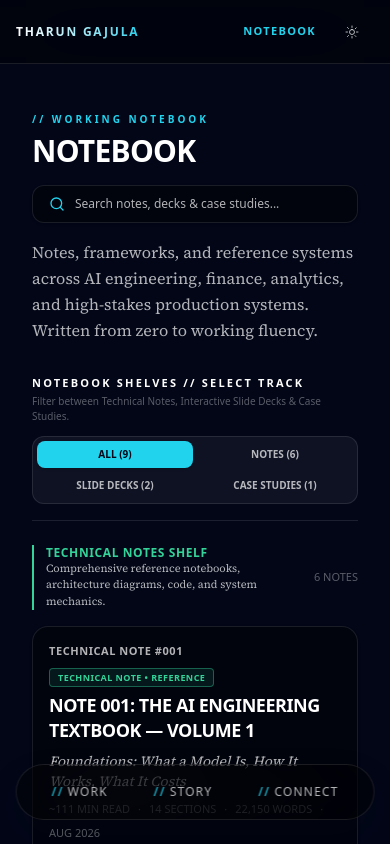
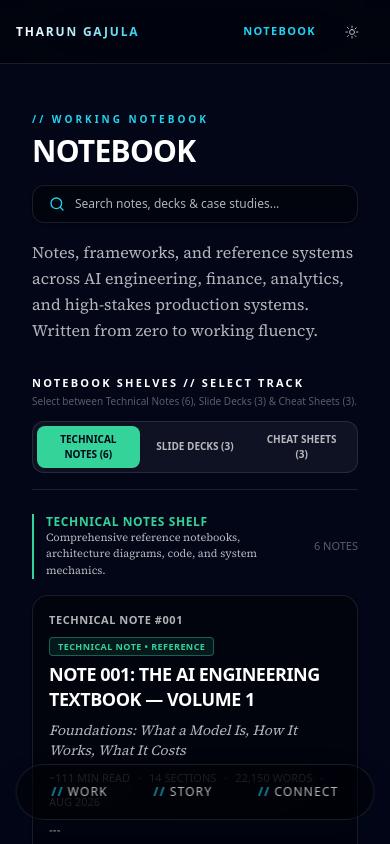
Before and after one commit to tharungajula2/tharungajula, a Next.js app: page /notebook in a window 390 px wide. Shown: the top 844 px of the page. Built offline with nearby package versions, Linux system fonts and the light colour scheme.

Commit message:
refactor: scale down section title size on mobile, set 3 shelves (Notes, Slide Decks, Cheat Sheets), move IIFL Samasta to slides, and overhaul reading bar & section sheet UI

```diff
--- a/app/notebook/notes/[note]/[section]/page.tsx
+++ b/app/notebook/notes/[note]/[section]/page.tsx
@@ -88,7 +88,7 @@ export default async function NoteSectionPage({ params }: NoteSectionPageProps)
             <div className="text-xs font-mono tracking-[0.25em] text-accent uppercase font-semibold mb-2">
               // NOTE SECTION · {noteTitle}
             </div>
-            <h1 className="text-3xl sm:text-4xl font-bold uppercase tracking-tight text-ink mb-4 leading-tight">
+            <h1 className="text-xl sm:text-3xl md:text-4xl font-bold uppercase tracking-tight text-ink mb-4 leading-snug">
               {renderSectionTitle(section.title)}
             </h1>
             <div className="flex items-center gap-4 text-xs font-mono text-ink-faint">
--- a/components/notebook/NotebookShelfToggle.tsx
+++ b/components/notebook/NotebookShelfToggle.tsx
@@ -8,26 +8,57 @@ interface NotebookShelfToggleProps {
   notes: NoteRecord[];
 }
 
+interface CheatSheetItem {
+  id: string;
+  number: string;
+  title: string;
+  subtitle: string;
+  category: string;
+  tags: string[];
+  targetUrl: string;
+  readingTime: string;
+}
+
+const CHEAT_SHEETS: CheatSheetItem[] = [
+  {
+    id: 'cs-001',
+    number: 'CHEAT SHEET #001',
+    title: 'AI ENGINEERING STACK & LATENCY MATRIX',
+    subtitle: 'Silicon to Token throughput, KV Cache sizing formulas & FP8/AWQ precision tradeoffs.',
+    category: 'AI ENGINEERING • CHEAT SHEET',
+    tags: ['AI ENGINEERING', 'KV CACHE', 'INFERENCE', 'QUANTISATION'],
+    targetUrl: '/notebook/notes/AI_Textbook_Volume_2_Serving_and_Cost',
+    readingTime: '5 MIN REFERENCE',
+  },
+  {
+    id: 'cs-002',
+    number: 'CHEAT SHEET #002',
+    title: 'CREDIT RISK PARAMETER & ECL STAGING MATRIX',
+    subtitle: 'PD, LGD, EAD, IFRS 9 Stage 1–3 transition triggers & Basel III IRB capital formulas.',
+    category: 'CREDIT RISK • CHEAT SHEET',
+    tags: ['CREDIT RISK', 'IFRS 9', 'ECL STAGING', 'BASEL III'],
+    targetUrl: '/notebook/notes/1_Retail_Credit_Risk_Master_Deck',
+    readingTime: '6 MIN REFERENCE',
+  },
+  {
+    id: 'cs-003',
+    number: 'CHEAT SHEET #003',
+    title: 'LLM INFERENCE & SERVING ARCHITECTURE MATRIX',
+    subtitle: 'Prefill vs Decode memory bandwidth limits, Chunked Prefill & vLLM engine tuning parameters.',
+    category: 'SYSTEMS • CHEAT SHEET',
+    tags: ['VLLM', 'PREFILL & DECODE', 'SYSTEMS', 'SERVING'],
+    targetUrl: '/notebook/notes/AI_Textbook_Volume_2_Serving_and_Cost',
+    readingTime: '4 MIN REFERENCE',
+  },
+];
+
 export default function NotebookShelfToggle({ notes }: NotebookShelfToggleProps) {
-  const [activeTab, setActiveTab] = useState<'all' | 'notes' | 'slides' | 'cases'>('all');
+  const [activeTab, setActiveTab] = useState<'notes' | 'slides' | 'cheats'>('notes');
 
   const technicalNotes = notes.filter((n) => !n.frontmatter.isSlideDeck && !n.isSlideDeck);
+  const slideDecks = notes.filter((n) => n.frontmatter.isSlideDeck || n.isSlideDeck);
 
-  const allDecks = notes.filter((n) => n.frontmatter.isSlideDeck || n.isSlideDeck);
-
-  const slideDecks = allDecks.filter((n) => {
-    const slug = (n.frontmatter.slug || '').toLowerCase();
-    const title = (n.frontmatter.title || '').toLowerCase();
-    return !slug.includes('case_study') && !title.includes('case study');
-  });
-
-  const caseStudies = allDecks.filter((n) => {
-    const slug = (n.frontmatter.slug || '').toLowerCase();
-    const title = (n.frontmatter.title || '').toLowerCase();
-    return slug.includes('case_study') || title.includes('case study');
-  });
-
-  const renderNoteCard = (note: NoteRecord, cardIdx: number, categoryType: 'note' | 'deck' | 'case') => {
+  const renderNoteCard = (note: NoteRecord, cardIdx: number, categoryType: 'note' | 'deck') => {
     const indexNum = String(note.frontmatter.order || cardIdx + 1).padStart(3, '0');
 
     let indexLabel = `TECHNICAL NOTE #${indexNum}`;
@@ -40,14 +71,8 @@ export default function NotebookShelfToggle({ notes }: NotebookShelfToggleProps)
       categoryBadgeText = `SLIDE DECK • ${note.slideCount || note.frontmatter.slideCount || 99} SLIDES`;
       categoryBadgeStyle = 'border-accent/40 bg-accent/10 text-accent';
       ctaLabel = 'Launch Slide Deck →';
-    } else if (categoryType === 'case') {
-      indexLabel = `CASE STUDY #${indexNum}`;
-      categoryBadgeText = `CASE STUDY • ${note.slideCount || note.frontmatter.slideCount || 99} SLIDES`;
-      categoryBadgeStyle = 'border-cyan-500/40 bg-cyan-500/10 text-cyan-400';
-      ctaLabel = 'Explore Case Study →';
     }
 
-    // Clean title string: decode &AMP; and fix squished words if present
     const cleanTitle = note.frontmatter.title
       .replace(/^SLIDE DECK \d+:\s*/i, '')
       .replace(/^CASE STUDY \d+:\s*/i, '')
@@ -57,8 +82,6 @@ export default function NotebookShelfToggle({ notes }: NotebookShelfToggleProps)
 
     const formattedDisplayTitle = categoryType === 'deck'
       ? `SLIDE DECK ${indexNum}: ${cleanTitle}`
-      : categoryType === 'case'
-      ? `CASE STUDY ${indexNum}: ${cleanTitle}`
       : cleanTitle;
 
     const cleanSubtitle = note.frontmatter.subtitle?.replace(/&amp;/gi, '&');
@@ -120,7 +143,7 @@ export default function NotebookShelfToggle({ notes }: NotebookShelfToggleProps)
           )}
         </div>
 
-        {/* Opening line / Description (only if unique) */}
+        {/* Opening line / Description */}
         {hasUniqueDescription && (
           <p className="text-ink-muted font-serif text-xs sm:text-sm leading-relaxed mb-3 line-clamp-2">
             {note.description}
@@ -154,45 +177,35 @@ export default function NotebookShelfToggle({ notes }: NotebookShelfToggleProps)
 
   return (
     <div className="space-y-6">
-      {/* ─── SEGMENTED TRACK CONTROL ─── */}
+      {/* ─── SEGMENTED TRACK CONTROL (3 SHELVES: NOTES, SLIDES, CHEAT SHEETS) ─── */}
       <div className="flex flex-col sm:flex-row sm:items-center justify-between gap-3 border-b border-hairline pb-4">
         <div>
           <h2 className="text-[11px] font-mono font-semibold tracking-[0.2em] uppercase text-ink">
             NOTEBOOK SHELVES // SELECT TRACK
           </h2>
           <p className="text-[10px] font-mono text-ink-faint mt-0.5">
-            Filter between Technical Notes, Interactive Slide Decks &amp; Case Studies.
+            Select between Technical Notes (6), Slide Decks (3) &amp; Cheat Sheets (3).
           </p>
         </div>
 
-        {/* Responsive 4-Pill Grid (Fits 2x2 on mobile, row on desktop) */}
-        <div className="grid grid-cols-2 sm:flex sm:flex-wrap items-center p-1 rounded-xl bg-surface-sunken border border-hairline w-full sm:w-auto gap-1">
-          <button
-            type="button"
-            onClick={() => setActiveTab('all')}
-            className={`px-2.5 py-1.5 rounded-lg text-[10px] sm:text-[11px] font-mono font-bold uppercase transition-all text-center ${
-              activeTab === 'all'
-                ? 'bg-accent text-surface shadow-sm'
-                : 'text-ink-muted hover:text-ink hover:bg-surface-raised/40'
-            }`}
-          >
-            All ({notes.length})
-          </button>
+        {/* Responsive 3-Tab Segment Pill */}
+        <div className="grid grid-cols-3 sm:flex sm:flex-wrap items-center p-1 rounded-xl bg-surface-sunken border border-hairline w-full sm:w-auto gap-1">
           <button
             type="button"
             onClick={() => setActiveTab('notes')}
-            className={`px-2.5 py-1.5 rounded-lg text-[10px] sm:text-[11px] font-mono font-bold uppercase transition-all text-center ${
+            className={`px-3 py-1.5 rounded-lg text-[10px] sm:text-[11px] font-mono font-bold uppercase transition-all text-center cursor-pointer ${
               activeTab === 'notes'
                 ? 'bg-signal text-surface shadow-sm'
                 : 'text-ink-muted hover:text-ink hover:bg-surface-raised/40'
             }`}
           >
-            Notes ({technicalNotes.length})
+            Technical Notes ({technicalNotes.length})
           </button>
+
           <button
             type="button"
             onClick={() => setActiveTab('slides')}
-            className={`px-2.5 py-1.5 rounded-lg text-[10px] sm:text-[11px] font-mono font-bold uppercase transition-all text-center ${
+            className={`px-3 py-1.5 rounded-lg text-[10px] sm:text-[11px] font-mono font-bold uppercase transition-all text-center cursor-pointer ${
               activeTab === 'slides'
                 ? 'bg-accent text-surface shadow-sm'
                 : 'text-ink-muted hover:text-ink hover:bg-surface-raised/40'
@@ -200,22 +213,23 @@ export default function NotebookShelfToggle({ notes }: NotebookShelfToggleProps)
           >
             Slide Decks ({slideDecks.length})
           </button>
+
           <button
             type="button"
-            onClick={() => setActiveTab('cases')}
-            className={`px-2.5 py-1.5 rounded-lg text-[10px] sm:text-[11px] font-mono font-bold uppercase transition-all text-center ${
-              activeTab === 'cases'
+            onClick={() => setActiveTab('cheats')}
+            className={`px-3 py-1.5 rounded-lg text-[10px] sm:text-[11px] font-mono font-bold uppercase transition-all text-center cursor-pointer ${
+              activeTab === 'cheats'
                 ? 'bg-cyan-500 text-surface shadow-sm'
                 : 'text-ink-muted hover:text-ink hover:bg-surface-raised/40'
             }`}
           >
-            Case Studies ({caseStudies.length})
+            Cheat Sheets ({CHEAT_SHEETS.length})
           </button>
         </div>
       </div>
 
-      {/* ─── TECHNICAL NOTES SHELF ─── */}
-      {(activeTab === 'all' || activeTab === 'notes') && technicalNotes.length > 0 && (
+      {/* ─── 1. TECHNICAL NOTES SHELF ─── */}
+      {activeTab === 'notes' && (
         <section aria-labelledby="tech-notes-shelf-heading" className="space-y-4">
           <div className="flex items-center justify-between gap-4 border-l-2 border-signal pl-3">
             <div>
@@ -227,7 +241,7 @@ export default function NotebookShelfToggle({ notes }: NotebookShelfToggleProps)
               </p>
             </div>
             <span className="font-mono text-[11px] text-ink-faint shrink-0">
-              {technicalNotes.length} {technicalNotes.length === 1 ? 'NOTE' : 'NOTES'}
+              {technicalNotes.length} NOTES
             </span>
           </div>
 
@@ -237,8 +251,8 @@ export default function NotebookShelfToggle({ notes }: NotebookShelfToggleProps)
         </section>
       )}
 
-      {/* ─── INTERACTIVE SLIDE DECKS SHELF ─── */}
-      {(activeTab === 'all' || activeTab === 'slides') && slideDecks.length > 0 && (
+      {/* ─── 2. INTERACTIVE SLIDE DECKS SHELF ─── */}
+      {activeTab === 'slides' && (
         <section aria-labelledby="slide-decks-shelf-heading" className="space-y-4 pt-1">
           <div className="flex items-center justify-between gap-4 border-l-2 border-accent pl-3">
             <div>
@@ -250,7 +264,7 @@ export default function NotebookShelfToggle({ notes }: NotebookShelfToggleProps)
               </p>
             </div>
             <span className="font-mono text-[11px] text-ink-faint shrink-0">
-              {slideDecks.length} {slideDecks.length === 1 ? 'DECK' : 'DECKS'}
+              {slideDecks.length} DECKS
             </span>
           </div>
 
@@ -260,25 +274,72 @@ export default function NotebookShelfToggle({ notes }: NotebookShelfToggleProps)
         </section>
       )}
 
-      {/* ─── CASE STUDIES SHELF ─── */}
-      {(activeTab === 'all' || activeTab === 'cases') && caseStudies.length > 0 && (
-        <section aria-labelledby="case-studies-shelf-heading" className="space-y-4 pt-1">
+      {/* ─── 3. CHEAT SHEETS SHELF ─── */}
+      {activeTab === 'cheats' && (
+        <section aria-labelledby="cheat-sheets-shelf-heading" className="space-y-4 pt-1">
           <div className="flex items-center justify-between gap-4 border-l-2 border-cyan-500 pl-3">
             <div>
-              <h3 id="case-studies-shelf-heading" className="text-xs font-mono font-bold uppercase tracking-wider text-cyan-400">
-                CASE STUDIES SHELF
+              <h3 id="cheat-sheets-shelf-heading" className="text-xs font-mono font-bold uppercase tracking-wider text-cyan-400">
+                CHEAT SHEETS SHELF
               </h3>
               <p className="text-[11px] font-serif text-ink-muted">
-                Deep-dive institutional case studies and microfinance credit risk analyses.
+                High-density reference cards, formulas, hardware bandwidth limits &amp; risk parameter matrices.
               </p>
             </div>
             <span className="font-mono text-[11px] text-ink-faint shrink-0">
-              {caseStudies.length} {caseStudies.length === 1 ? 'CASE STUDY' : 'CASE STUDIES'}
+              {CHEAT_SHEETS.length} CHEAT SHEETS
             </span>
           </div>
 
           <div className="space-y-4">
-            {caseStudies.map((note, idx) => renderNoteCard(note, idx, 'case'))}
+            {CHEAT_SHEETS.map((cs) => (
+              <div
+                key={cs.id}
+                className="p-4 sm:p-5 rounded-2xl border border-hairline bg-surface-raised shadow-sm group hover:border-cyan-500/60 transition-all"
+              >
+                <div className="mb-2">
+                  <div className="flex flex-wrap items-center justify-between gap-2 mb-1.5">
+                    <div className="text-[11px] font-mono font-bold text-ink-muted tracking-wider uppercase">
+                      {cs.number}
+                    </div>
+                    <span className="px-2 py-0.5 rounded border border-cyan-500/40 bg-cyan-500/10 text-cyan-400 font-mono text-[9px] font-bold uppercase tracking-wider">
+                      {cs.category}
+                    </span>
+                  </div>
+
+                  <h3 className="text-lg sm:text-xl font-bold uppercase tracking-tight text-ink group-hover:text-cyan-400 transition-colors leading-snug">
+                    <Link href={cs.targetUrl}>
+                      {cs.title}
+                    </Link>
+                  </h3>
+                </div>
+
+                <p className="text-ink-muted font-serif italic text-sm sm:text-base mb-2.5">
+                  {cs.subtitle}
+                </p>
+
+                <div className="flex items-center gap-2 font-mono text-[11px] text-ink-faint mb-2.5">
+                  <span>{cs.readingTime}</span>
+                </div>
+
+                <div className="flex flex-col sm:flex-row items-stretch sm:items-center justify-between gap-3 border-t border-hairline-faint pt-3 mt-3">
+                  <div className="flex flex-wrap gap-1 font-mono text-[9px]">
+                    {cs.tags.map((t) => (
+                      <span key={t} className="px-1.5 py-0.5 rounded border border-hairline bg-surface-sunken text-ink-faint uppercase">
+                        #{t}
+                      </span>
+                    ))}
+                  </div>
+
+                  <Link
+                    href={cs.targetUrl}
+                    className="py-1.5 px-4 rounded-xl bg-cyan-500 text-surface font-mono font-bold text-[11px] uppercase tracking-wider hover:opacity-95 transition-opacity text-center w-full sm:w-auto"
+                  >
+                    Open Cheat Sheet →
+                  </Link>
+                </div>
+              </div>
+            ))}
           </div>
         </section>
       )}
```
Also changed, not shown: components/notebook/ReadingBar.tsx (+44 -27 lines).
